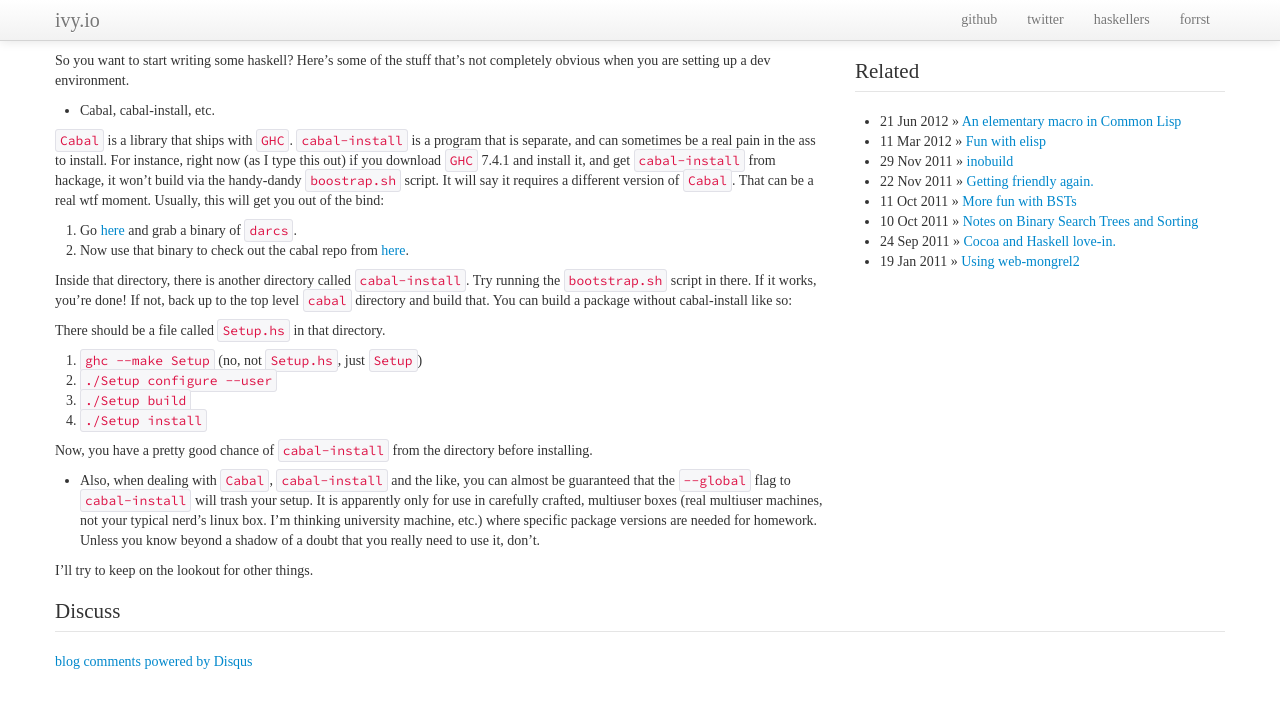
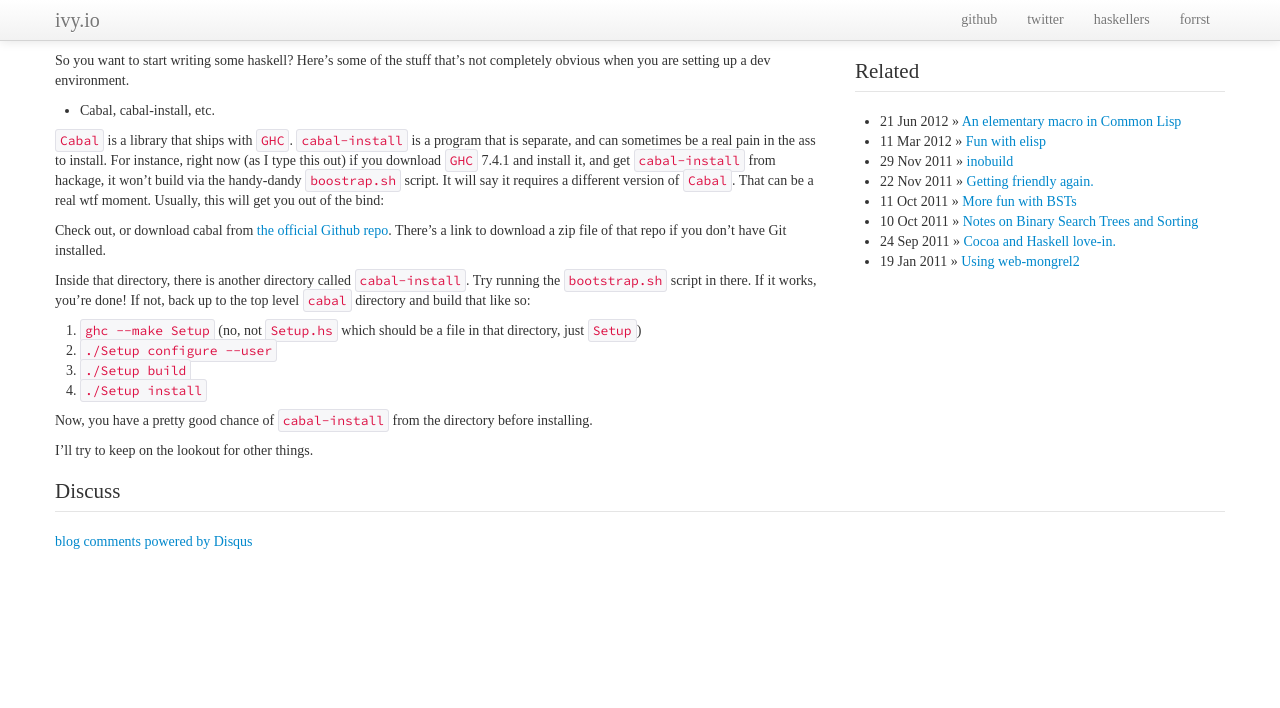
Before and after one commit to cmoore/cmoore.github.com, a Jekyll site: the page built from _posts/2012-04-05-so-you-want-to-learn-haskell.markdown, in a window 1280 px wide. Shown: the top 708 px of the page. Built offline with Jekyll 4.4.1, drawn with Linux system fonts in a browser that asks for light colours; some web fonts are replaced; comment, search, counter and statistics services are not loaded.

Commit message:
A couple of small formatting changes.

```diff
--- a/_posts/2012-03-11-fun-with-elisp.markdown
+++ b/_posts/2012-03-11-fun-with-elisp.markdown
@@ -1,6 +1,7 @@
 ---
 layout: post
 title: Fun with elisp
+categories: emacs
 ---
 
 Yea, they definitely could use to be cleaned up some, but they do work, so there's that.
--- a/_posts/2012-04-05-so-you-want-to-learn-haskell.markdown
+++ b/_posts/2012-04-05-so-you-want-to-learn-haskell.markdown
@@ -13,21 +13,15 @@
 
 `Cabal` is a library that ships with `GHC`.  `cabal-install` is a program that is separate, and can sometimes be a real pain in the ass to install.  For instance, right now (as I type this out) if you download `GHC` 7.4.1 and install it, and get `cabal-install` from hackage, it won't build via the handy-dandy `boostrap.sh` script.  It will say it requires a different version of `Cabal`.  That can be a real wtf moment.  Usually, this will get you out of the bind:
 
- 1. Go [here](http://wiki.darcs.net/Binaries) and grab a binary of `darcs`.
- 2. Now use that binary to check out the cabal repo from [here](http://www.haskell.org/cabal/code.html).
+Check out, or download cabal from [the official Github repo](http://github.com/haskell/cabal).  There's a link to download a zip file of that repo if you don't have Git installed.
 
-Inside that directory, there is another directory called `cabal-install`.  Try running the `bootstrap.sh` script in there.  If it works, you're done!  If not, back up to the top level `cabal` directory and build that.  You can build a package without cabal-install like so:
+Inside that directory, there is another directory called `cabal-install`.  Try running the `bootstrap.sh` script in there.  If it works, you're done!  If not, back up to the top level `cabal` directory and build that like so:
 
- There should be a file called `Setup.hs` in that directory.
-
- 1. `ghc --make Setup` (no, not `Setup.hs`, just `Setup`)
+ 1. `ghc --make Setup` (no, not `Setup.hs` which should be a file in that directory, just `Setup`)
  2. `./Setup configure --user`
  4. `./Setup build`
  5. `./Setup install`
 
 Now, you have a pretty good chance of `cabal-install` from the directory before installing.
 
-* Also, when dealing with `Cabal`, `cabal-install` and the like, you can almost be guaranteed that the `--global` flag to `cabal-install` will trash your setup.  It is apparently only for use in carefully crafted, multiuser boxes (real multiuser machines, not your typical nerd's linux box.  I'm thinking university machine, etc.) where specific package versions are needed for homework.  Unless you know beyond a shadow of a doubt that you really need to use it, don't.
-
-
 I'll try to keep on the lookout for other things.
```
